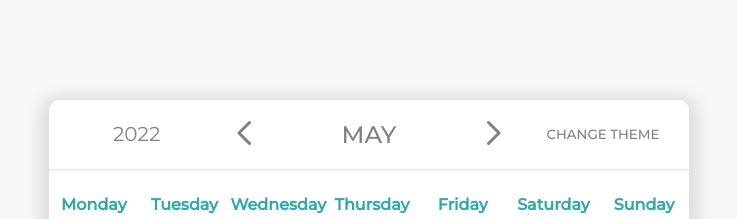
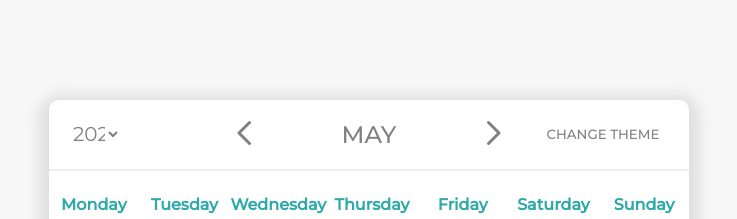
Before and after one commit to RobertK0/b2match-calendar, a Next.js app: page /2022/5 in a window 1280 px wide. Shown: the top 219 px of the page, without its empty margins (271-1008 px from the left). Built offline with nearby package versions, Linux system fonts and the light colour scheme; no server answers.

Commit message:
Add and style dropdown year selector

```diff
--- a/components/DateCell.tsx
+++ b/components/DateCell.tsx
@@ -19,12 +19,10 @@ const DateCell: React.FC<PropType> = ({ children, dates }) => {
   const currentMonth = new Date().getMonth() + 1;
 
   //If query undefined due to running on server, defaults to current month
-  const year = router.query.year
-    ? router.query.year
-    : `${currentYear}`;
+  const year = router.query.year ? router.query.year : currentYear;
   const month = router.query.month
-    ? router.query.month
-    : `${currentMonth}`;
+    ? +router.query.month
+    : currentMonth;
 
   //If month/year out of range or not an int, return user to default
   if (!Number.isInteger(+month) || +month < 1 || +month > 12)
--- a/components/Header.tsx
+++ b/components/Header.tsx
@@ -9,19 +9,42 @@ const HomeHeader = () => {
   const ctx = useContext(Ctx);
 
   const currentYear = new Date().getFullYear();
+  const currentMonth = new Date().getMonth() + 1;
 
   //If query undefined due to running on server, defaults to current month
-  const year = router.query.year
-    ? router.query.year
-    : `${currentYear}`;
+  const year = router.query.year ? +router.query.year : currentYear;
+  const month = router.query.month
+    ? +router.query.month
+    : currentMonth;
 
   const switchThemeHandler = () => {
     ctx.changeTheme();
   };
 
+  const yearOptions: JSX.Element[] = [];
+  for (let i = 1970; i <= 2030; i++)
+    yearOptions.push(
+      <option key={i} value={i}>
+        {i}
+      </option>
+    );
+
+  const changeYearHandler = (
+    event: React.ChangeEvent<HTMLSelectElement>
+  ) => {
+    console.log(`/${event.target.value}/${month}`);
+    router.push(`/${event.target.value}/${month}`);
+  };
   return (
     <header className={styles.header}>
-      <span className={styles.year}>{year}</span>
+      <select
+        className={styles.year}
+        value={year}
+        onChange={changeYearHandler}
+        name="year"
+      >
+        {yearOptions}
+      </select>
       <Pagination />
       <button
         className={styles["btn-theme"]}
--- a/components/Pagination.tsx
+++ b/components/Pagination.tsx
@@ -24,12 +24,10 @@ const Pagination = () => {
   const currentMonth = new Date().getMonth() + 1;
 
   //If query undefined due to running on server, defaults to current month
-  const year = router.query.year
-    ? router.query.year
-    : `${currentYear}`;
+  const year = router.query.year ? router.query.year : currentYear;
   const month = router.query.month
     ? router.query.month
-    : `${currentMonth}`;
+    : currentMonth;
 
   const pageSwitchHandler = (next: boolean) => {
     const target = (() => {
--- a/pages/[year]/[month]/index.tsx
+++ b/pages/[year]/[month]/index.tsx
@@ -19,7 +19,7 @@ const CalendarPage = () => {
   //If query undefined due to running on server, defaults to current month
   const year = router.query.year ? router.query.year : currentYear;
   const month = router.query.month
-    ? router.query.month
+    ? +router.query.month
     : currentMonth;
 
   //If month/year out of range or not an int, return user to default
--- a/styles/Header.module.css
+++ b/styles/Header.module.css
@@ -11,8 +11,16 @@
 }
 
 .year {
+  margin-left: 20px;
+  font-family: inherit;
+  background-color: transparent;
   color: var(--text);
   font-size: 20px;
+  border: none;
+  width: 30%;
+}
+.year option {
+  background-color: var(--secondary-bg);
 }
 
 .btn-theme {
```
